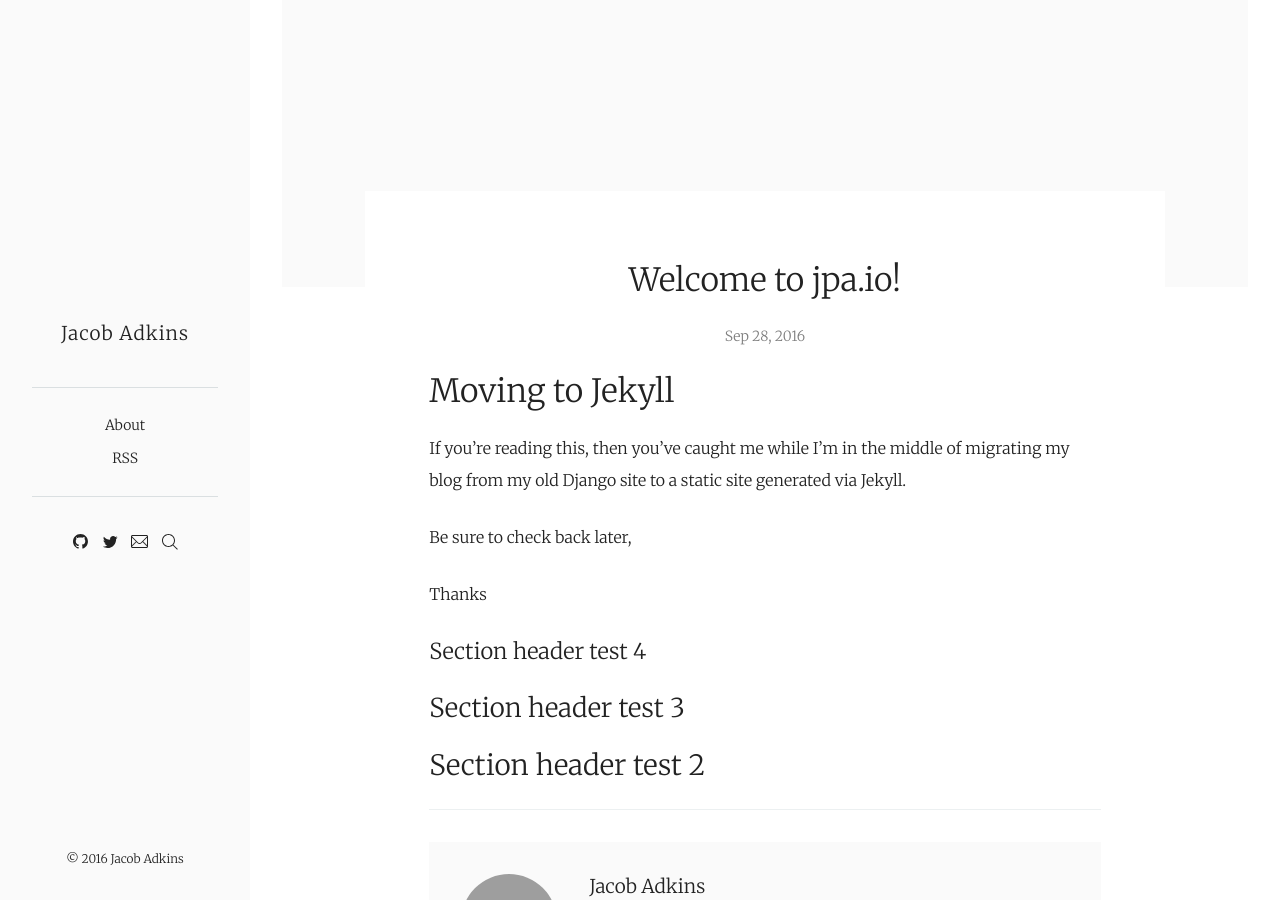
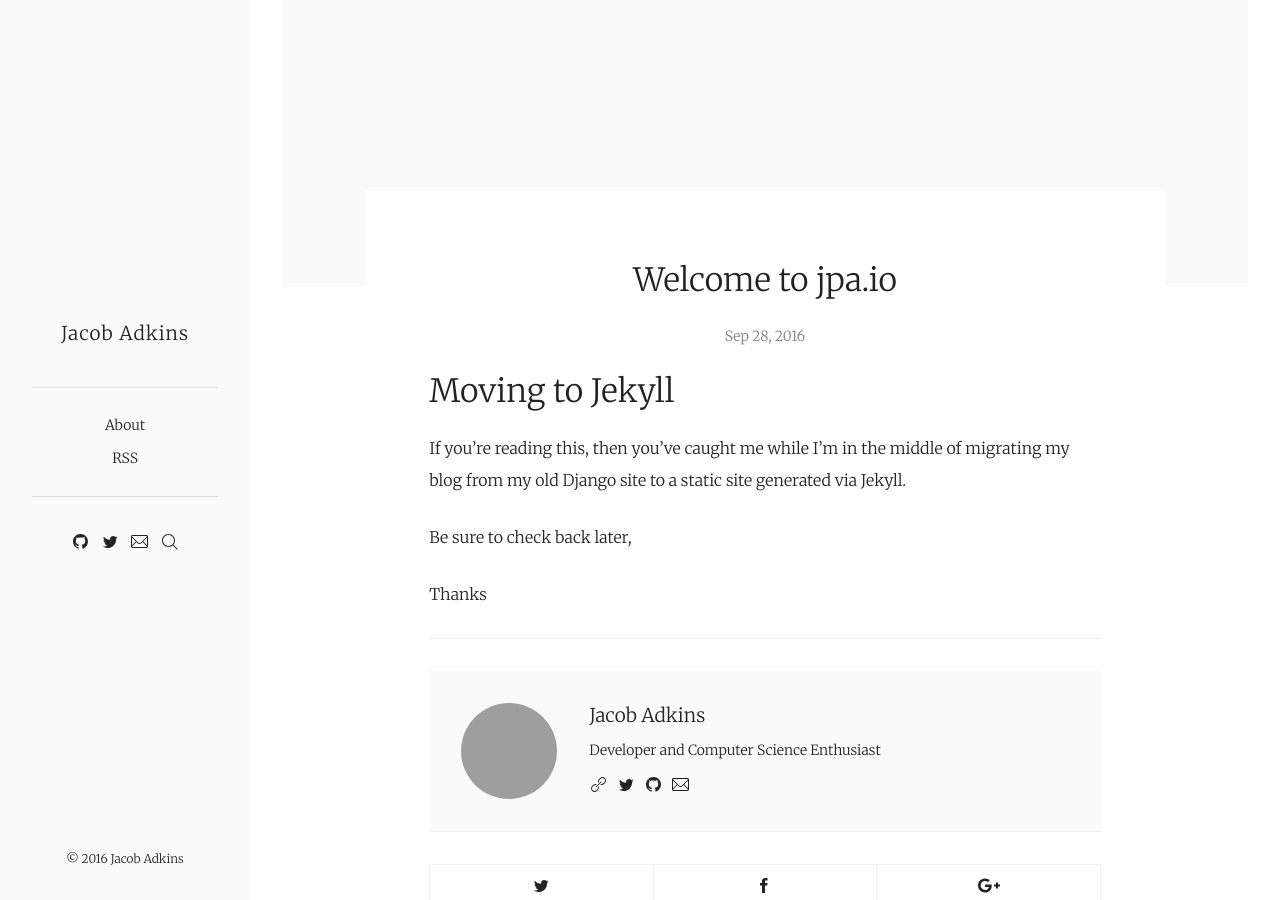
Before and after one commit to jpadkins/old_jpadkins.github.io, a Jekyll site: the page built from _posts/2016-9-28-welcome-to-jekyll.md, in a window 1280 px wide and 900 px high, scrolled down 288 px. Built offline with Jekyll 4.4.1, drawn with Linux system fonts in a browser that asks for light colours; comment, search, counter and statistics services are not loaded; grey boxes are pictures that could not be loaded.

Commit message:
getting ready to update a bit

```diff
--- a/_posts/2016-9-28-welcome-to-jekyll.md
+++ b/_posts/2016-9-28-welcome-to-jekyll.md
@@ -1,6 +1,6 @@
 ---
 layout: post
-title: Welcome to jpa.io!
+title: Welcome to jpa.io
 featured: true
 author: jacob
 ---
@@ -15,10 +15,3 @@ Django site to a static site generated via Jekyll.
 Be sure to check back later,
 
 Thanks
-
-
-#### Section header test 4
-
-### Section header test 3
-
-## Section header test 2
```
